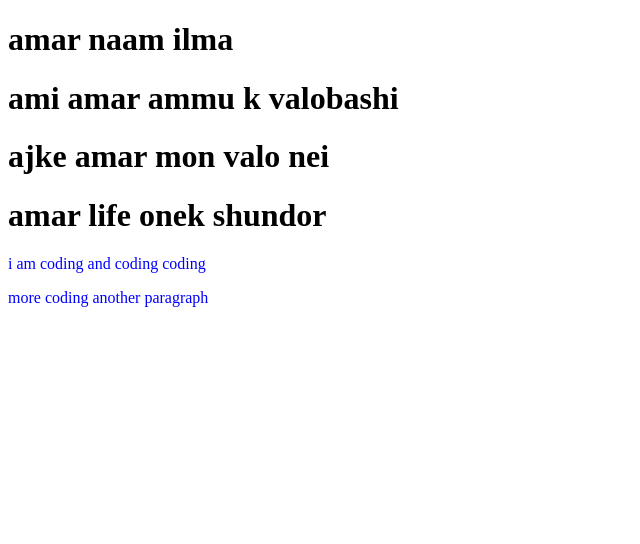
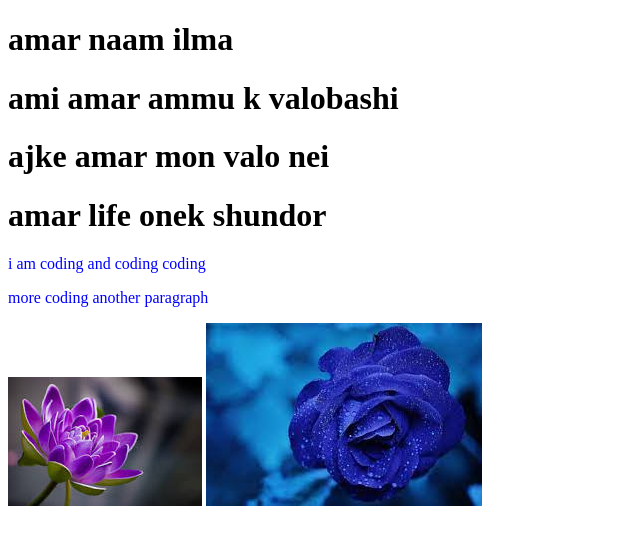
Before and after one commit to ilma9090/my-third-repo, a plain HTML site: page index.html in a window 1280 px wide. Shown: the whole page, without its empty margins (0-640 px from the left). Drawn offline with Linux system fonts and the light colour scheme.

Commit message:
img added

```diff
--- a/index.html
+++ b/index.html
@@ -14,5 +14,7 @@
     <h1>amar life onek shundor</h1>
     <p>i am coding and coding coding</p>
         <p>more coding another paragraph</p>
+        <img src="flower 1.jpg" alt="beautiful flower">
+        <img src="flower 2.jpg" alt="another flower">
 </body>
 </html>
```
Also changed, not shown: flower 1.jpg (added), flower 2.jpg (added).
